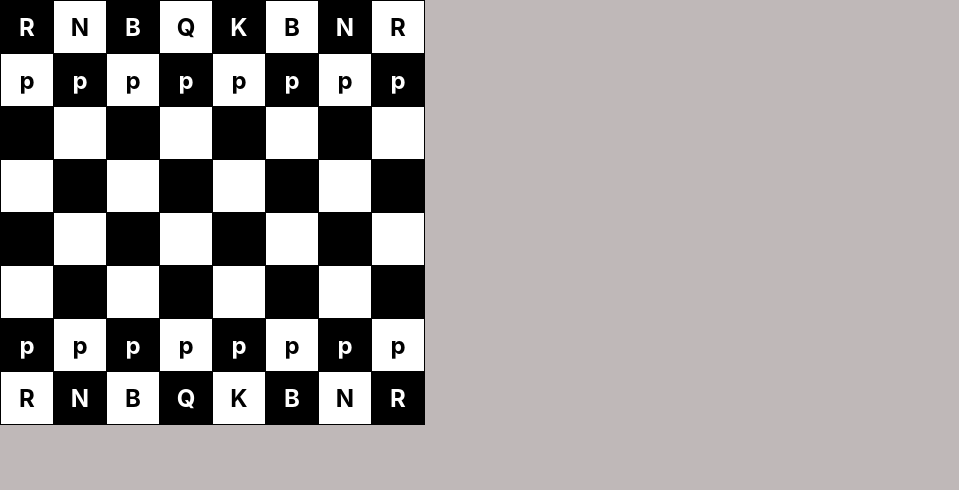
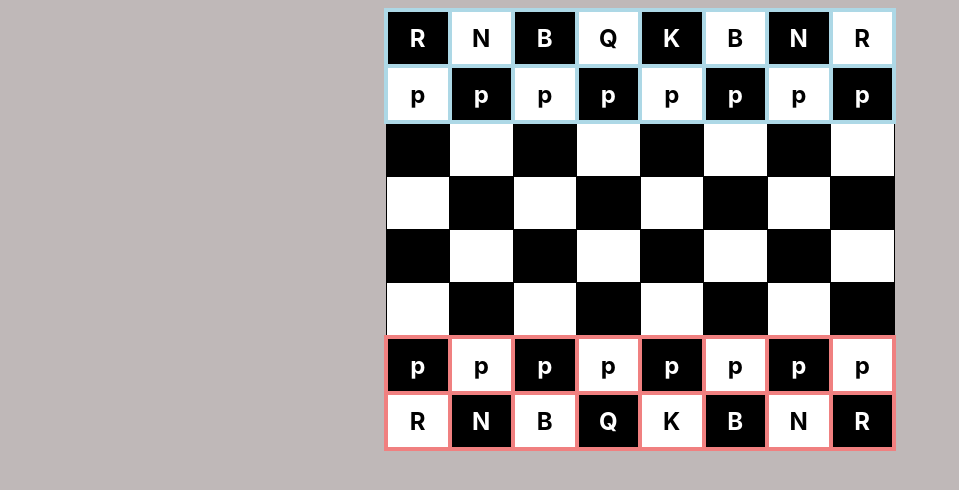
Before and after one commit to Mohmn/react-chess, a React (Create React App) app: page / in a window 1280 px wide. Shown: the top 490 px of the page, without its empty margins (0-959 px from the left). Built offline with nearby package versions, Linux system fonts and the light colour scheme.

Commit message:
added check func and fixed some bugs

```diff
--- a/src/App.css
+++ b/src/App.css
@@ -1,5 +1,14 @@
+html, body{
+  height: 100%;
+}
+
+
 table {
   border-collapse: collapse;
+  max-width: 700px;
+  width: 40%;
+  margin: 0.5em auto;
+  max-height: 50%;
 }
 
 table,
@@ -41,5 +50,17 @@ body {
 }
 
 .highlight {
-  border: 2px solid greenyellow;
+  border: 4px solid greenyellow;
 }
+
+.coral {
+  border: 4px solid lightcoral;
+}
+
+.blue {
+  border: 4px solid lightblue;
+}
+
+.check {
+  border: 4px solid red;
+}
--- a/src/Chessboard.tsx
+++ b/src/Chessboard.tsx
@@ -2,8 +2,9 @@
 import React, { useState, useRef } from 'react';
 import Player from './objects/Player';
 import { makeChessBoard } from './objects/ChessBoard';
-import { IChessPiece, IPiecePos, IArraySetType, IBoard } from './objects/types';
+import { IChessPiece, IPiecePos, IArraySetType, IBoard, IChessPlayer, IChessBoard } from './objects/types';
 import { ChessBoard } from './objects/ChessBoard';
+import { arePosEqual } from './objects/Pieces/util';
 
 const p1 = new Player('sm');
 const p2 = new Player('cp');
@@ -17,6 +18,10 @@ function Chessboard() {
   const [selectedSquareLoc, setSelectedSquareLoc] = useState<IPiecePos | null>(null);
   const currentPlayer = useRef(p1);
   const chessBoardRef = useRef(new ChessBoard([p2, p1]));
+  const [isInCheck, setIsInCheck] = useState<IPiecePos | null>(null);
+
+  // const checkmate
+  // const stalemate
 
   function switchPlayers () {
     const player = currentPlayer.current;
@@ -24,20 +29,18 @@ function Chessboard() {
     currentPlayer.current = player.type === p1.type ? p2 : p1;
   }
 
-  function updateChessBoard(nextLoc: IPiecePos) {
+  function updateChessBoard(nextLoc: IPiecePos, previousChessboard: IBoard) {
 
     const [nextRowPos, nextColPos] = nextLoc;
-    setChessboard((previousChessboard) => {
-      const rowLoc = selectedSquareLoc![0];
-      const colLoc = selectedSquareLoc![1];
+    const [rowLoc, colLoc] = selectedSquareLoc!;
     const selectedPiece = previousChessboard[rowLoc][colLoc];
     const newChessboard = [...previousChessboard];
-			selectedPiece!.setPos(nextRowPos,nextColPos);
+    selectedPiece!.setPos(nextRowPos, nextColPos);
     newChessboard[nextRowPos][nextColPos] = selectedPiece;
     newChessboard[rowLoc][colLoc] = null;
+    console.log('up uhu ', rowLoc, colLoc, newChessboard[nextRowPos][nextColPos], ...nextLoc);
     chessBoardRef.current.board = newChessboard;
     return newChessboard;
-    });
   }
 
   function highLightPieceMoves(piece: IChessPiece) {
@@ -55,40 +58,60 @@ function Chessboard() {
     return piece.belongsTo === currentPlayer.current;
   }
 
+  function handleFirstTurn(piece: IChessPiece | null, player: IChessPlayer, pos: IPiecePos) {
+    if (piece) {
+      if (!userCLickedOnItsOwnPiece(piece)) return;
+      setSelectedSquareLoc(pos);
+      highLightPieceMoves(piece);
+      player.updateTurn();
+    }
+  }
+
+  function handleSecondTurn(piece: IChessPiece | null, player: IChessPlayer, pos: IPiecePos) {
+
+    const legalMove = locationsToHighLight?.has(pos);
+    if (legalMove) {
+      setChessboard((previousChessBoard) => {
+        const newBoard = updateChessBoard(pos,previousChessBoard);
+        unhighLightPieceMoves();
+        const checkToCheckFor = player === p1 ? p2 : p1;
+        const c = chessBoardRef.current.isInCheck(checkToCheckFor);
+        setIsInCheck(c);
+        switchPlayers();
+        return newBoard;
+      });
+    }else {
+      unhighLightPieceMoves();
+      player.updateTurn();
+    }
+  }
+
   function handleBoxCLick(i: number, j: number) {
+
     const piece = chessboard[i][j];
     const player = currentPlayer.current;
     console.log('click', piece, player.firstTurn(), player.secondTurn());
 
     if (player.firstTurn()) {
-
-      if (piece) {
-        if (!userCLickedOnItsOwnPiece(piece)) return;
-        setSelectedSquareLoc([i, j ]);
-        highLightPieceMoves(piece);
-        player.updateTurn();
-      }
+      handleFirstTurn(piece,player,[i,j]);
       return;
     }
 
     if (player.secondTurn()) {
-      // more checks have to be placed here if user
-      // clicks on non empty piece
-      // for now only update the non null pieces
-      console.log('ann');
-      if (!piece) {
-        updateChessBoard([i, j]);
-      }
-
-      unhighLightPieceMoves();
-      switchPlayers();
-
-      return;
+      handleSecondTurn(piece,player,[i,j]);
     }
 
   }
 
-  // Render the chessboard using the state stored in the useState hook
+  function determineClassname(i: number, j: number): string {
+    if (locationsToHighLight?.has([i, j])) return 'highlight';
+    const className = arePosEqual(isInCheck,[i,j]) ? 'check' : '';
+    const piece = chessboard[i][j];
+    if (!piece) return className + '';
+    if (piece.belongsTo === p1) return className + ' coral';
+    return className + ' blue';
+  }
+
   return (
     <table>
       <tbody>
@@ -99,9 +122,7 @@ function Chessboard() {
                 <td
                   key={j}
                   onClick={() => handleBoxCLick(i, j)}
-                  className={
-                    locationsToHighLight?.has([i,j]) ? 'highlight' : ''
-                  }>
+                  className={determineClassname(i,j)}>
                   {cell && cell.render()}
                 </td>
               ))}
--- a/src/objects/ArraySet.ts
+++ b/src/objects/ArraySet.ts
@@ -27,7 +27,7 @@ export default class ArraySet implements IArraySetType {
 
     const itr = this.uniqueElms.values() ;
     let strPos = itr.next();
-    while(!strPos.done){
+    while(!strPos.done) {
       pos.push(JSON.parse(strPos.value) as IPiecePos);
       strPos = itr.next();
     }
--- a/src/objects/ChessBoard.ts
+++ b/src/objects/ChessBoard.ts
@@ -1,3 +1,4 @@
+/* eslint-disable @typescript-eslint/no-non-null-assertion */
 import { IChessPiece, IChessPlayer, IBoard, IPiecePos, IChessBoard } from './types';
 import { Pawn, Knight, King, Queen, Rook, Bishop } from './Pieces';
 import {
@@ -107,6 +108,11 @@ class ChessBoard implements IChessBoard {
   }
 
   private moveWouldCauseCheck(attackingPiece: IChessPiece) {
+    const kPos = this.IsOppPiece(...this.kingPos[0], attackingPiece)[0] ? this.kingPos[1] : this.kingPos[0];
+    return this.isKingInCheck(kPos);
+  }
+
+  private isKingInCheck(kingsPos: IPiecePos) {
     // let that move happen
     // after that check for is king in danger
     // king in danger means
@@ -115,13 +121,13 @@ class ChessBoard implements IChessBoard {
     // then check for opp knight
     // immediate diagonles pwn
     let check = false;
+    const king = this.getPiece(...kingsPos);
+    const callBack = (movePos: IPiecePos, piecesToLookOutFor: string[], checkEveyMove = false) => {
 
-    const callBack = (movePos: IPiecePos, piecesToLookOutFor: string[], checkEveyMove = false) => {
-      const [exists, oppPiece] = this.IsOppPiece(...movePos, attackingPiece);
-      if (!exists) return true;
+      const [exists, oppPiece] = this.IsOppPiece(...movePos, king!);
+      if (!oppPiece) return true;
 
-      // eslint-disable-next-line @typescript-eslint/no-non-null-assertion
-      if (piecesToLookOutFor.includes(oppPiece!.name())) {
+      if (exists && piecesToLookOutFor.includes(oppPiece.name())) {
         check = true;
         return false;
       } else {
@@ -129,8 +135,7 @@ class ChessBoard implements IChessBoard {
         if (!checkEveyMove) return false;
       }
     };
-    const [row, col] = this.IsOppPiece(...this.kingPos[0], attackingPiece)[0] ? this.kingPos[1] : this.kingPos[0];
-    console.log('king row col', row, col);
+    const [row, col] = kingsPos;
     traversLeftDownDiagonaly(row, col).every((move) => callBack(move, ['Queen', 'Bishop']));
     if (check) return true;
     traversRightDownDiagonaly(row, col).every((move) => callBack(move, ['Queen', 'Bishop']));
@@ -155,7 +160,7 @@ class ChessBoard implements IChessBoard {
       .every((movePos) => {
 
         // this code here checks if kings immediate diagonlas are opp pawns and can it the king
-        const [exists, oppPiece] = this.IsOppPiece(...movePos as IPiecePos, attackingPiece);
+        const [exists, oppPiece] = this.IsOppPiece(...movePos as IPiecePos, king!);
         if (!exists) return true;
 
         if (oppPiece?.name() === 'Pawn') {
@@ -171,7 +176,7 @@ class ChessBoard implements IChessBoard {
     [[1 + row, -1 + col], [1 + row, 1 + col]].filter(mv => IsValidMove(mv[0], mv[1]))
       .every((movePos) => {
 
-        const [exists, oppPiece] = this.IsOppPiece(...movePos as IPiecePos, attackingPiece);
+        const [exists, oppPiece] = this.IsOppPiece(...movePos as IPiecePos,king!);
         if (!exists) return true;
 
         if (oppPiece?.name() === 'Pawn') {
@@ -190,6 +195,15 @@ class ChessBoard implements IChessBoard {
     if (check) return true;
 
     return false;
+  }
+
+  isInCheck(p: IChessPlayer): IPiecePos | null {
+    const kingPos = this.getPiece(this.kingPos[0][0], this.kingPos[0][1])?.belongsTo === p
+      ? this.kingPos[0] : this.kingPos[1];
+    console.log('kingPos',kingPos);
+    if (this.isKingInCheck(kingPos))
+      return kingPos;
+    return null;
   }
 
   public get board() {
--- a/src/objects/Pieces/Piece.ts
+++ b/src/objects/Pieces/Piece.ts
@@ -5,6 +5,7 @@ import {
   IArraySetType,
   IChessBoard
 } from '../types';
+import { Pawn } from './Pawn/Pawn';
 
 abstract class Piece implements IChessPiece {
 
@@ -41,6 +42,10 @@ abstract class Piece implements IChessPiece {
   }
 
   setPos(row: number, col: number) {
+    // if (this.name() === 'Pawn') {
+    //   (this as unknown as Pawn).firstMove = false;
+    //   return;
+    // }
     this.row = row;
     this.col = col;
   }
--- a/src/objects/Pieces/Queen.js
+++ /dev/null
@@ -1,9 +0,0 @@
-import { Piece } from './Piece';
-
-class Queen extends Piece {
-  constructor (i, j, belongsTo, representation) {
-    super(i, j, belongsTo, representation);
-  }
-}
-
-export { Queen };
--- /dev/null
+++ b/src/objects/Pieces/Queen.ts
@@ -0,0 +1,52 @@
+import ArraySet from '../ArraySet';
+import { IChessPlayer, IChessBoard, IArraySetType } from '../types';
+import { Piece } from './Piece';
+import {
+  traversRightUpDiagonaly,
+  traversRightDownDiagonaly,
+  traversLeftUpDiagonaly,
+  traversLeftDownDiagonaly,
+  traverseLeftHorizontly,
+  traverseRightHorizontly,
+  traverseUpVerticaly,
+  traverseDownVerticaly
+} from './util';
+
+class Queen extends Piece {
+
+  constructor(i: number, j: number, belongsTo: IChessPlayer, representation: string) {
+    super(i, j, belongsTo, representation);
+  }
+
+  availableMoves(board: IChessBoard): IArraySetType {
+
+    const rightDgnUpMoves = traversRightUpDiagonaly(this.row, this.col);
+    const rightDgnDwnMoves = traversRightDownDiagonaly(this.row, this.col);
+    const leftDgnUpMoves = traversLeftUpDiagonaly(this.row, this.col);
+    const leftDgnDownMoves = traversLeftDownDiagonaly(this.row, this.col);
+    const horizontalLeftMoves = traverseLeftHorizontly(this.row, this.col);
+    const horizontalRightMoves = traverseRightHorizontly(this.row, this.col);
+    const verticalUpMoves = traverseUpVerticaly(this.row, this.col);
+    const verticalDownMoves = traverseDownVerticaly(this.row, this.col);
+
+    const moves = new ArraySet();
+    moves.add(
+      board.validMoves(
+        [
+          ...this.filterAttackOnOwnPieces(rightDgnUpMoves, board),
+          ...this.filterAttackOnOwnPieces(rightDgnDwnMoves, board),
+          ...this.filterAttackOnOwnPieces(leftDgnUpMoves, board),
+          ...this.filterAttackOnOwnPieces(leftDgnDownMoves, board),
+          ...this.filterAttackOnOwnPieces(horizontalLeftMoves, board),
+          ...this.filterAttackOnOwnPieces(horizontalRightMoves, board),
+          ...this.filterAttackOnOwnPieces(verticalUpMoves, board),
+          ...this.filterAttackOnOwnPieces(verticalDownMoves, board),
+        ],
+        this
+      )
+    );
+    return moves;
+  }
+}
+
+export { Queen };
--- a/src/objects/Pieces/util.ts
+++ b/src/objects/Pieces/util.ts
@@ -129,6 +129,11 @@ function IsValidMove(row:number,col:number): boolean {
   return validRow && validCol;
 }
 
+function arePosEqual(pos1: IPiecePos | null, pos2: IPiecePos | null) {
+  if (!pos1 || !pos2) return false;
+  return (pos1[0] === pos2[0]) && (pos1[1] === pos2[1]);
+}
+
 export {
   IsValidMove,
   traverseDownVerticaly,
@@ -141,4 +146,5 @@ export {
   traversLeftDownDiagonaly,
   traverseKnightMoves,
   traverseKingMoves,
+  arePosEqual,
 };
```
Lines whose indentation alone changed are shown as unchanged.
